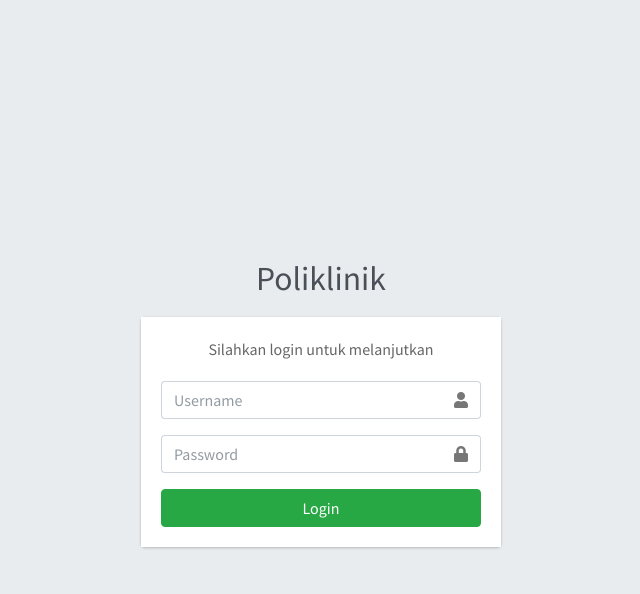
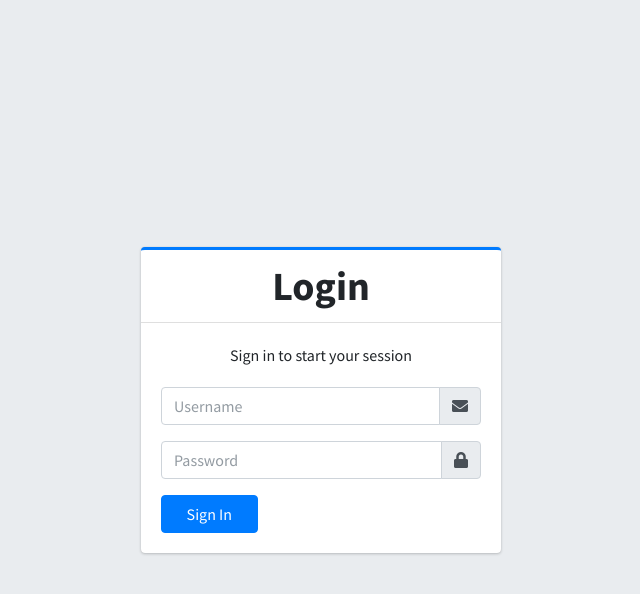
Before and after one commit to arviyonismara/Bengkel-Koding-Poliklinik, a PHP site: page /login.php in a window 1280 px wide. Shown: the top 594 px of the page, without its empty margins (319-959 px from the left). Run offline with PHP 8.4, Linux system fonts and the light colour scheme; some libraries are stand-ins or nearby versions.

Commit message:
update login

```diff
--- a/login.php
+++ b/login.php
@@ -18,48 +18,69 @@
 
 <body class="hold-transition login-page">
     <div class="login-box">
-        <div class="login-logo">
-            <a href="index.php"><b>Poliklinik</b></a>
+        <!-- /.login-logo -->
+        <div class="card card-outline card-primary">
+            <div class="card-header text-center">
+                <a href="app/index2.html" class="h1"><b>Login</b></a>
             </div>
-        <!-- /.login-logo -->
-        <div class="card">
-            <div class="card-body login-card-body">
-                <p class="login-box-msg">Silahkan login untuk melanjutkan</p>
+            <div class="card-body">
+                <p class="login-box-msg">Sign in to start your session</p>
 
                 <form action="pages/login/checkLogin.php" method="post">
                     <div class="input-group mb-3">
-                        <input type="text" class="form-control" placeholder="Username" name="username" required>
+                        <input type="text" class="form-control" placeholder="Username" name="username">
                         <div class="input-group-append">
                             <div class="input-group-text">
-                                <span class="fas fa-user"></span>
+                                <span class="fas fa-envelope"></span>
                             </div>
                         </div>
                     </div>
                     <div class="input-group mb-3">
-                        <input type="password" class="form-control" placeholder="Password" name="password" required>
+                        <input type="password" class="form-control" placeholder="Password" name="password">
                         <div class="input-group-append">
                             <div class="input-group-text">
                                 <span class="fas fa-lock"></span>
                             </div>
                         </div>
                     </div>
-                    <button type="submit" class="btn btn-block btn-success">
-                        Login
-                    </button>
+                    <div class="row">
+                        <!-- <div class="col-8">
+            <div class="icheck-primary">
+              <input type="checkbox" id="remember">
+              <label for="remember">
+                Remember Me
+              </label>
+            </div>
+          </div> -->
+                        <!-- /.col -->
+                        <div class="col-4">
+                            <button type="submit" class="btn btn-primary btn-block">Sign In</button>
+                        </div>
+                        <!-- /.col -->
+                    </div>
                 </form>
 
-                <!-- <div class="social-auth-links text-center mb-3">
-                    <p>- Belum punya akun? -</p>
-                    <a href="register.php" class="btn btn-block btn-primary">
-                        Register
+                <!-- <div class="social-auth-links text-center mt-2 mb-3">
+        <a href="#" class="btn btn-block btn-primary">
+          <i class="fab fa-facebook mr-2"></i> Sign in using Facebook
+        </a>
+        <a href="#" class="btn btn-block btn-danger">
+          <i class="fab fa-google-plus mr-2"></i> Sign in using Google+
         </a>
       </div> -->
                 <!-- /.social-auth-links -->
+
+                <!-- <p class="mb-1">
+        <a href="forgot-password.html">I forgot my password</a>
+      </p>
+      <p class="mb-0">
+        <a href="register.html" class="text-center">Register a new membership</a>
+      </p>
+    </div> -->
+                <!-- /.card-body -->
             </div>
-            <!-- /.login-card-body -->
+            <!-- /.card -->
         </div>
-    </div>
-    <!-- /.login-box -->
 
         <!-- jQuery -->
         <script src="app/plugins/jquery/jquery.min.js"></script>
```
Lines whose indentation alone changed are shown as unchanged.
